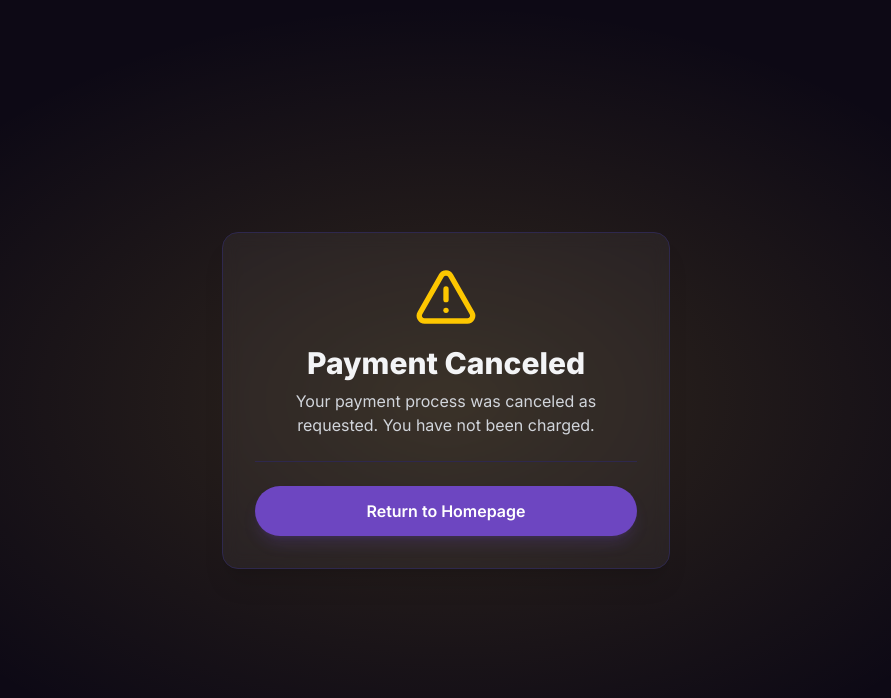
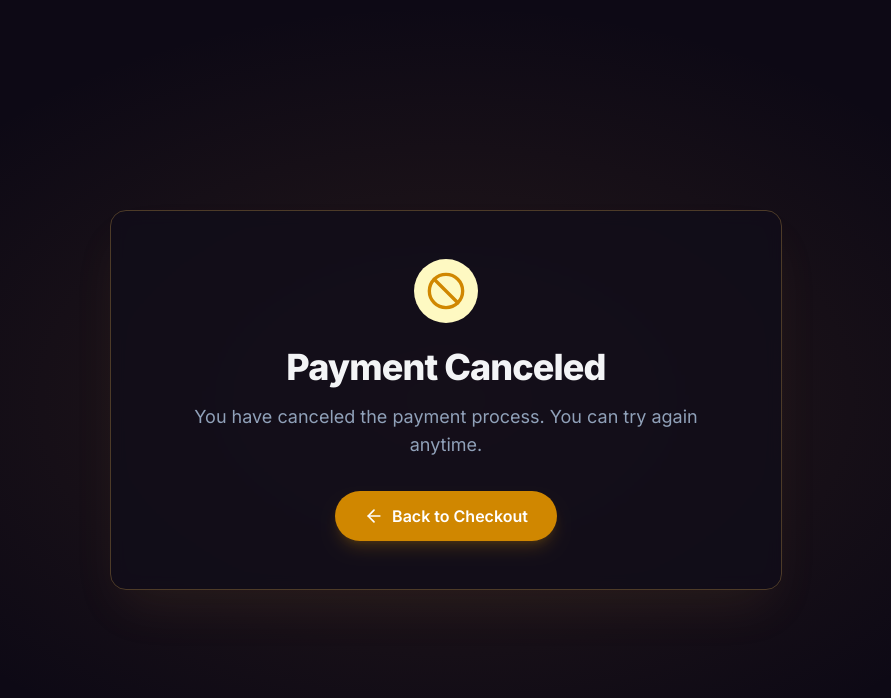
Before and after one commit to openarahmed/rouina-web, a Next.js app: page /payment/cancel in a window 1280 px wide. Shown: the top 698 px of the page, without its empty margins (194-1085 px from the left). Built offline with nearby package versions, Linux system fonts and the light colour scheme; no server answers.

Commit message:
still payment bug fixing

```diff
--- a/app/payment/cancel/page.tsx
+++ b/app/payment/cancel/page.tsx
@@ -1,32 +1,59 @@
 'use client';
 
-import { AlertTriangle } from 'lucide-react';
+import { Ban, ArrowLeft } from 'lucide-react';
 import Link from 'next/link';
+import { Suspense } from 'react';
+import dynamic from 'next/dynamic';
+
+// A fallback component to show while the main component is loading
+function Loading() {
+    return (
+        <div className="flex flex-col items-center justify-center min-h-screen bg-[#0D0915] text-white p-4 sm:p-6 lg:p-8">
+            <div className="text-center">
+                <h1 className="text-3xl sm:text-4xl font-bold">Loading...</h1>
+            </div>
+        </div>
+    );
+}
+
+function CancelView() {
+    return (
+        <div className="flex flex-col items-center justify-center min-h-screen bg-[#0D0915] text-white p-4 sm:p-6 lg:p-8">
+            <div className="absolute inset-0 bg-[radial-gradient(ellipse_at_center,_rgba(180,_120,_58,_0.15),_transparent_70%)] -z-0"></div>
+
+            <div className="relative z-10 text-center bg-[#110D1A]/80 backdrop-blur-sm border border-[#4D3B28] rounded-2xl p-8 sm:p-12 max-w-2xl w-full shadow-2xl shadow-[#C18C46]/10">
+                <div className="mx-auto flex items-center justify-center h-16 w-16 rounded-full bg-yellow-100">
+                    <Ban className="h-10 w-10 text-yellow-600" aria-hidden="true" />
+                </div>
+                <h1 className="mt-6 text-3xl sm:text-4xl font-extrabold text-[#F3F4F6] tracking-tight">
+                    Payment Canceled
+                </h1>
+                <p className="mt-4 text-lg text-slate-400">
+                    You have canceled the payment process. You can try again anytime.
+                </p>
+
+                <div className="mt-8">
+                    <Link
+                         href="/checkout?uid=new-attempt&plan=monthly" // A generic retry link
+                        className="inline-flex items-center justify-center px-7 py-3 gap-2 border border-transparent text-base font-semibold rounded-full text-white bg-yellow-600 hover:bg-yellow-700 transition-all duration-300 transform hover:scale-105 shadow-lg shadow-yellow-600/20"
+                    >
+                        <ArrowLeft className="w-5 h-5" />
+                        Back to Checkout
+                    </Link>
+                </div>
+            </div>
+        </div>
+    );
+}
+
+const DynamicCancelView = dynamic(() => Promise.resolve(CancelView), {
+    ssr: false, // Force client-side rendering
+});
 
 export default function CancelPage() {
     return (
-        <main className="relative bg-[#0D0915] min-h-screen flex items-center justify-center text-center p-4 overflow-hidden">
-             {/* Background glow matching cancellation theme */}
-            <div className="absolute inset-0 bg-[radial-gradient(ellipse_at_center,_rgba(252,_211,_77,_0.15),_transparent_70%)] -z-0"></div>
-
-            <div className="relative z-10 w-full max-w-md p-8 space-y-6 bg-white/5 border border-[#2E284D] rounded-2xl shadow-xl backdrop-blur-sm">
-                <div className="flex flex-col items-center">
-                    <AlertTriangle className="w-16 h-16 text-yellow-400 mb-4" />
-                    <h1 className="text-3xl font-extrabold text-[#F3F4F6]">Payment Canceled</h1>
-                    <p className="mt-2 text-[#D1D5DB]">
-                        Your payment process was canceled as requested. You have not been charged.
-                    </p>
-                </div>
-
-                <div className="border-t border-[#2E284D] my-6"></div>
-
-                 <Link
-                    href="/"
-                    className="w-full inline-flex items-center justify-center px-7 py-3 gap-2 border border-transparent text-base font-semibold rounded-full text-white bg-[#6D46C1] hover:bg-[#8B5CF6] transition-all duration-300 transform hover:scale-105 shadow-lg shadow-[#6D46C1]/20"
-                >
-                    Return to Homepage
-                </Link>
-            </div>
-        </main>
+        <Suspense fallback={<Loading />}>
+            <DynamicCancelView />
+        </Suspense>
     );
 }
--- a/app/payment/fail/page.tsx
+++ b/app/payment/fail/page.tsx
@@ -1,32 +1,59 @@
 'use client';
 
-import { XCircle } from 'lucide-react';
+import { XCircle, ArrowLeft } from 'lucide-react';
 import Link from 'next/link';
+import { Suspense } from 'react';
+import dynamic from 'next/dynamic';
+
+// A fallback component to show while the main component is loading
+function Loading() {
+    return (
+        <div className="flex flex-col items-center justify-center min-h-screen bg-[#0D0915] text-white p-4 sm:p-6 lg:p-8">
+            <div className="text-center">
+                <h1 className="text-3xl sm:text-4xl font-bold">Loading...</h1>
+            </div>
+        </div>
+    );
+}
+
+function FailView() {
+    return (
+        <div className="flex flex-col items-center justify-center min-h-screen bg-[#0D0915] text-white p-4 sm:p-6 lg:p-8">
+            <div className="absolute inset-0 bg-[radial-gradient(ellipse_at_center,_rgba(180,_58,_58,_0.15),_transparent_70%)] -z-0"></div>
+
+            <div className="relative z-10 text-center bg-[#110D1A]/80 backdrop-blur-sm border border-[#4D2828] rounded-2xl p-8 sm:p-12 max-w-2xl w-full shadow-2xl shadow-[#C14646]/10">
+                <div className="mx-auto flex items-center justify-center h-16 w-16 rounded-full bg-red-100">
+                    <XCircle className="h-10 w-10 text-red-600" aria-hidden="true" />
+                </div>
+                <h1 className="mt-6 text-3xl sm:text-4xl font-extrabold text-[#F3F4F6] tracking-tight">
+                    Payment Failed
+                </h1>
+                <p className="mt-4 text-lg text-slate-400">
+                    Unfortunately, we couldn't process your payment. No charges were made. Please try again.
+                </p>
+
+                <div className="mt-8">
+                    <Link
+                        href="/checkout?uid=new-attempt&plan=monthly" // A generic retry link
+                        className="inline-flex items-center justify-center px-7 py-3 gap-2 border border-transparent text-base font-semibold rounded-full text-white bg-red-600 hover:bg-red-700 transition-all duration-300 transform hover:scale-105 shadow-lg shadow-red-600/20"
+                    >
+                        <ArrowLeft className="w-5 h-5" />
+                        Try Again
+                    </Link>
+                </div>
+            </div>
+        </div>
+    );
+}
+
+const DynamicFailView = dynamic(() => Promise.resolve(FailView), {
+    ssr: false, // Force client-side rendering
+});
 
 export default function FailPage() {
     return (
-        <main className="relative bg-[#0D0915] min-h-screen flex items-center justify-center text-center p-4 overflow-hidden">
-             {/* Background glow matching failure theme */}
-            <div className="absolute inset-0 bg-[radial-gradient(ellipse_at_center,_rgba(220,_38,_38,_0.15),_transparent_70%)] -z-0"></div>
-
-            <div className="relative z-10 w-full max-w-md p-8 space-y-6 bg-white/5 border border-[#2E284D] rounded-2xl shadow-xl backdrop-blur-sm">
-                <div className="flex flex-col items-center">
-                    <XCircle className="w-16 h-16 text-red-500 mb-4" />
-                    <h1 className="text-3xl font-extrabold text-[#F3F4F6]">Payment Failed</h1>
-                    <p className="mt-2 text-[#D1D5DB]">
-                        Unfortunately, we could not process your payment. No charges were made. Please try again or use a different payment method.
-                    </p>
-                </div>
-
-                <div className="border-t border-[#2E284D] my-6"></div>
-
-                 <Link
-                    href="/" // Links to homepage to allow user to restart the process
-                    className="w-full inline-flex items-center justify-center px-7 py-3 gap-2 border border-transparent text-base font-semibold rounded-full text-white bg-[#6D46C1] hover:bg-[#8B5CF6] transition-all duration-300 transform hover:scale-105 shadow-lg shadow-[#6D46C1]/20"
-                >
-                    Try Again from Homepage
-                </Link>
-            </div>
-        </main>
+        <Suspense fallback={<Loading />}>
+            <DynamicFailView />
+        </Suspense>
     );
 }
--- a/app/payment/success/page.tsx
+++ b/app/payment/success/page.tsx
@@ -1,9 +1,10 @@
-'use client'; // This can be a client component for simplicity now
+'use client';
 
 import { CheckCircle, ArrowRight } from 'lucide-react';
 import Link from 'next/link';
 import { useSearchParams } from 'next/navigation';
 import { Suspense } from 'react';
+import dynamic from 'next/dynamic';
 
 // A fallback component to show while the main component is loading
 function Loading() {
@@ -46,10 +47,10 @@ function SuccessView() {
 
                 <div className="mt-8">
                     <Link
-                        href="/"
+                        href="/dashboard"
                         className="inline-flex items-center justify-center px-7 py-3 gap-2 border border-transparent text-base font-semibold rounded-full text-white bg-[#6D46C1] hover:bg-[#8B5CF6] transition-all duration-300 transform hover:scale-105 shadow-lg shadow-[#6D46C1]/20"
                     >
-                        Go to Home
+                        Go to Your Dashboard
                         <ArrowRight className="w-5 h-5" />
                     </Link>
                 </div>
@@ -58,12 +59,18 @@ function SuccessView() {
     );
 }
 
+// --- FINAL FIX: Using next/dynamic to force client-side rendering ---
+// This prevents the server from crashing when trying to render useSearchParams.
+const DynamicSuccessView = dynamic(() => Promise.resolve(SuccessView), {
+    ssr: false, // This is the key: server-side rendering is disabled
+});
 
-// The main page component now wraps the view in Suspense
+
+// The main page component now wraps the DYNAMIC view in Suspense
 export default function SuccessPage() {
     return (
         <Suspense fallback={<Loading />}>
-            <SuccessView />
+            <DynamicSuccessView />
         </Suspense>
     );
 }
```
